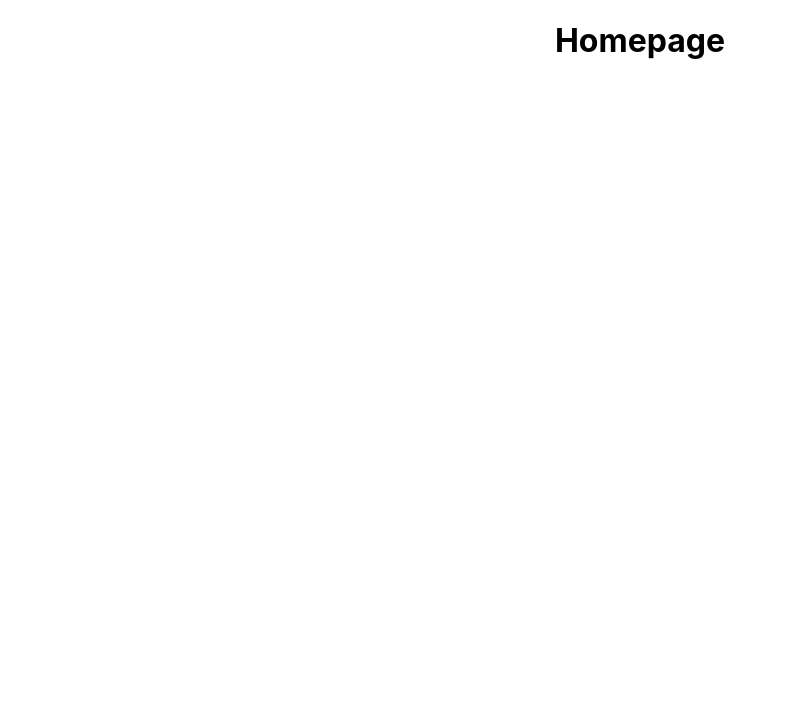
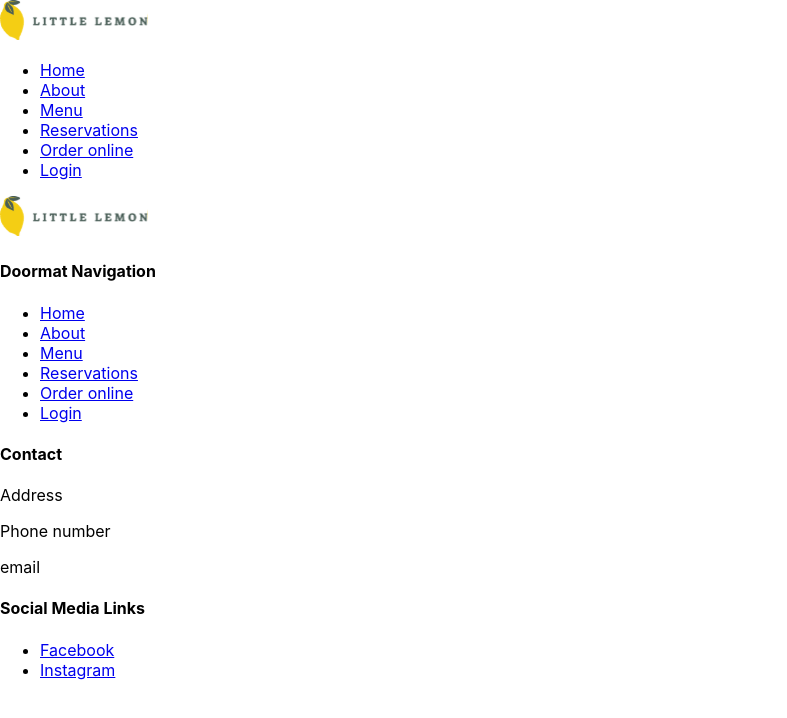
Before and after one commit to phhoa123/little-lemon-app, a React (Create React App) app: page / in a window 1280 px wide. Shown: the top 718 px of the page, without its empty margins (0-787 px from the left). Built offline with nearby package versions, Linux system fonts and the light colour scheme.

Commit message:
Cập nhật các component và cấu trúc dự án Little Lemon

```diff
--- a/public/index.html
+++ b/public/index.html
@@ -5,6 +5,10 @@
     <link rel="icon" href="%PUBLIC_URL%/favicon.ico" />
     <meta name="viewport" content="width=device-width, initial-scale=1" />
     <meta name="theme-color" content="#000000" />
+    <meta name="description" content="Little Lemon is a charming family-owned Mediterranean restaurant in Chicago, offering traditional recipes and a warm dining atmosphere."/>
+    <meta name="og:title" content="Little Lemon Restaurant - Chicago"/>
+    <meta name="og:description" content="Discover our delicious Mediterranean recipes, fresh seasonal ingredients, and book your table online today."/>
+    <meta name="og:image" content="%PUBLIC_URL%/logo.png"/>
     <meta
       name="description"
       content="Web site created using create-react-app"
--- a/src/App.js
+++ b/src/App.js
@@ -1,11 +1,18 @@
 
 import './App.css';
+import Header from './Header';
+import Nav from './Nav';
+import Main from './Main';
+import Footer from './Footer';
 
 function App() {
   return (
-    <div className="App">
-        <h1>Homepage</h1>
-    </div>
+    <>
+      <Header />
+      <Nav />
+      <Main />
+      <Footer />
+    </>
   );
 }
 
--- /dev/null
+++ b/src/Footer.js
@@ -0,0 +1,35 @@
+import logo from './assets/Logo.svg';
+function Footer() {
+  return (
+    <footer>
+      <div>
+        <img src={logo} alt="Little Lemon logo" />
+      </div>
+      <div>
+        <h4>Doormat Navigation</h4>
+        <ul>
+          <li><a href="/">Home</a></li>
+          <li><a href="/about">About</a></li>
+          <li><a href="/menu">Menu</a></li>
+          <li><a href="/reservations">Reservations</a></li>
+          <li><a href="/order-online">Order online</a></li>
+          <li><a href="/login">Login</a></li>
+        </ul>
+      </div>
+      <div>
+        <h4>Contact</h4>
+        <p>Address</p>
+        <p>Phone number</p>
+        <p>email</p>
+      </div>
+      <div>
+        <h4>Social Media Links</h4>
+        <ul>
+          <li><a href="https://facebook.com">Facebook</a></li>
+          <li><a href="https://instagram.com">Instagram</a></li>
+        </ul>
+      </div>
+    </footer>
+  );
+}
+export default Footer;
--- /dev/null
+++ b/src/Header.js
@@ -0,0 +1,9 @@
+import logo from './assets/Logo.svg';
+function Header() {
+  return (
+    <header>
+      <img src={logo} alt="Little Lemon logo" />
+    </header>
+  );
+}
+export default Header;
--- /dev/null
+++ b/src/Main.js
@@ -0,0 +1,8 @@
+function Main() {
+  return (
+    <main>
+      {/* Nội dung chính */}
+    </main>
+  );
+}
+export default Main;
--- /dev/null
+++ b/src/Nav.js
@@ -0,0 +1,15 @@
+function Nav() {
+  return (
+    <nav>
+      <ul>
+        <li><a href="/">Home</a></li>
+        <li><a href="/about">About</a></li>
+        <li><a href="/menu">Menu</a></li>
+        <li><a href="/reservations">Reservations</a></li>
+        <li><a href="/order-online">Order online</a></li>
+        <li><a href="/login">Login</a></li>
+      </ul>
+    </nav>
+  );
+}
+export default Nav;
```
Also changed, not shown: src/assets/Logo .svg (added), src/assets/Logo.svg (added).
